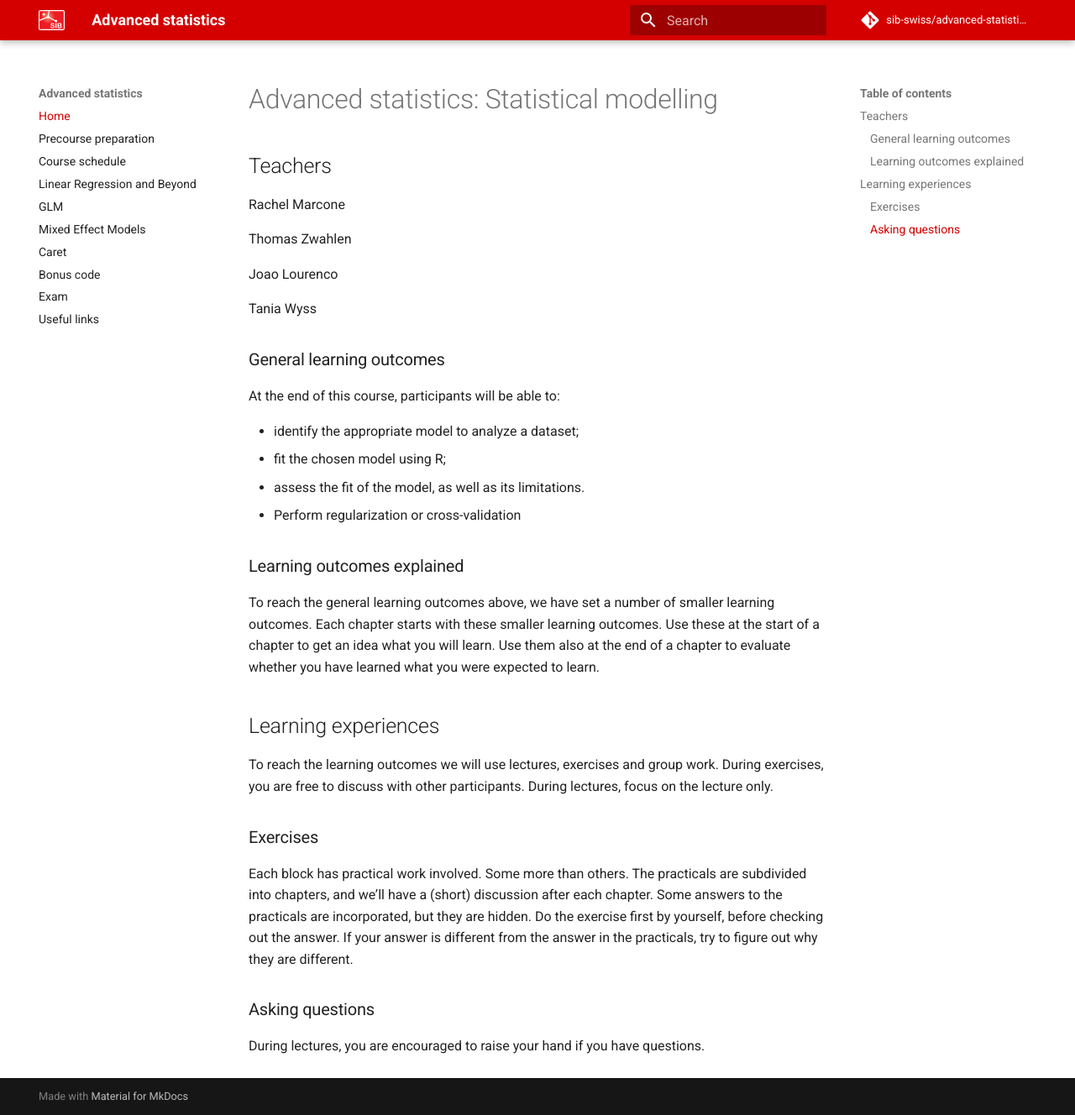
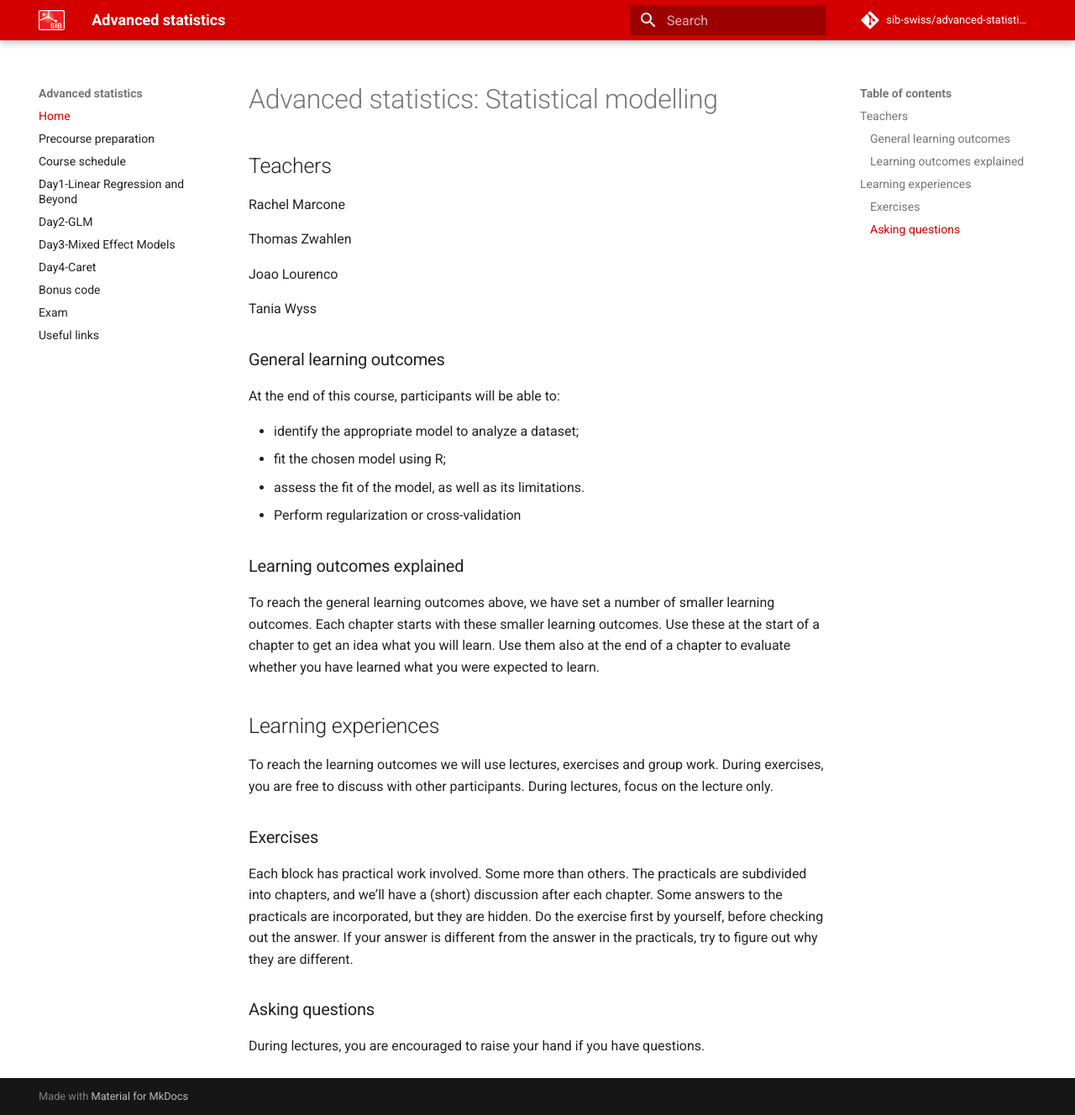
Before and after one commit to sib-swiss/advanced-statistics, an MkDocs documentation site: the page built from docs/index.md, in a window 1280 px wide and 1328 px high. Shown: the whole window at 84% size. Built offline with MkDocs 1.6.1 and Material for MkDocs 9.7.7, drawn with Linux system fonts in a browser that asks for light colours; comment, search, counter and statistics services are not loaded.

Commit message:
2025_update

```diff
--- a/mkdocs.yml
+++ b/mkdocs.yml
@@ -3,10 +3,10 @@ nav:
     - Home: index.md
     - Precourse preparation: precourse.md
     - Course schedule: course_schedule.md
-    - Linear Regression and Beyond: day1.md
-    - GLM: day2.md
-    - Mixed Effect Models: day3.md
-    - Caret: day4.md
+    - Day1-Linear Regression and Beyond: day1.md
+    - Day2-GLM: day2.md
+    - Day3-Mixed Effect Models: day3.md
+    - Day4-Caret: day4.md
     - Bonus code: bonus_code.md
     - Exam: exam.md
     - Useful links: links.md
```
